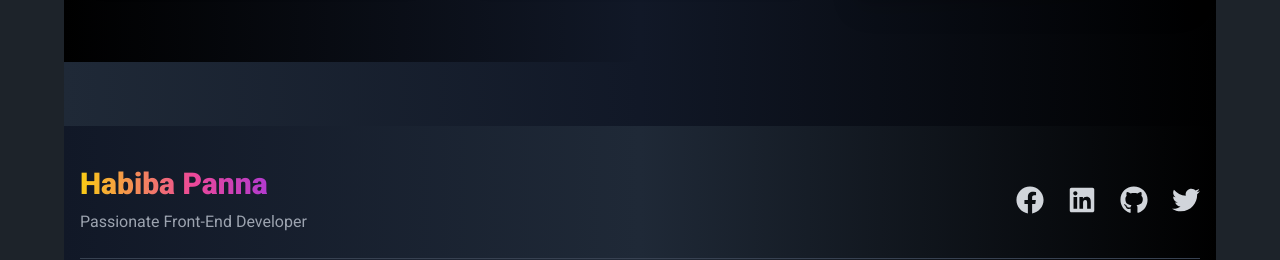
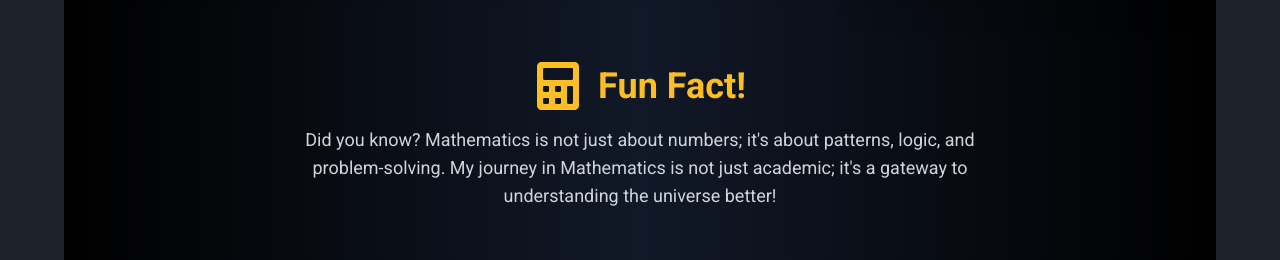
Before and after one commit to habibapanna/my-react-portfolio-project, a React (Vite) app: page /about-me in a window 1280 px wide. Shown: the part 1410-1670 px from the top of the page. Built offline with nearby package versions, Linux system fonts and the light colour scheme.

Commit message:
updated project

```diff
--- a/src/components/BestProjects/BestProjects.jsx
+++ b/src/components/BestProjects/BestProjects.jsx
@@ -30,7 +30,7 @@ const projectsData = [
   {
     id: 3,
     name: "Social Media App",
-    image: "https://i.postimg.cc/HL5xSbd0/image.png",
+    image: "https://i.postimg.cc/fyR4npg7/image.png",
     description: "A social media app with features like real-time messaging, user profiles, and post sharing.",
     technologies: "React, Firebase, Redux",
     liveLink: "https://b10-a9-my-first-firebase-assignment.surge.sh",
--- a/src/components/Education/Education.jsx
+++ b/src/components/Education/Education.jsx
@@ -1,5 +1,6 @@
 import React from 'react';
-import { Fade, Bounce } from 'react-awesome-reveal';
+import { Fade, Bounce, JackInTheBox } from 'react-awesome-reveal';
+import { FaCalculator } from 'react-icons/fa'; // Importing Font Awesome calculator icon
 
 const Education = () => {
   const educationDetails = [
@@ -74,6 +75,19 @@ const Education = () => {
             </Fade>
           ))}
         </div>
+
+        {/* Surprising Animated Section */}
+        <div className="mt-16 text-center">
+          <JackInTheBox>
+            <h3 className="text-4xl font-bold text-amber-400 mb-4 flex items-center justify-center">
+              <FaCalculator className="mr-4 text-amber-400 text-5xl" />  {/* Adding the math icon */}
+              Fun Fact!
+            </h3>
+            <p className="text-lg text-gray-300 max-w-2xl mx-auto">
+              Did you know? Mathematics is not just about numbers; it's about patterns, logic, and problem-solving. My journey in Mathematics is not just academic; it's a gateway to understanding the universe better!
+            </p>
+          </JackInTheBox>
+        </div>
       </div>
     </section>
   );
--- a/src/components/Projects/Projects.jsx
+++ b/src/components/Projects/Projects.jsx
@@ -18,15 +18,15 @@ const projectsData = [
   },
   {
     id: 3,
+    image: "https://i.postimg.cc/fyR4npg7/image.png",
+    description: "A task management app with drag-and-drop functionality, progress tracking, and detailed analytics.",
+    liveLink: "https://game-review-79374.web.app",
+  },
+  {
+    id: 4,
     image: "https://i.postimg.cc/HL5xSbd0/image.png",
     description: "A social media app with features like real-time messaging, user profiles, and post sharing.",
     liveLink: "https://b10-a9-my-first-firebase-assignment.surge.sh",
-  },
-  {
-    id: 4,
-    image: "https://i.postimg.cc/K83vztkX/image.png",
-    description: "A task management app with drag-and-drop functionality, progress tracking, and detailed analytics.",
-    liveLink: "https://game-review-79374.web.app",
   },
   {
     id: 5,
```
